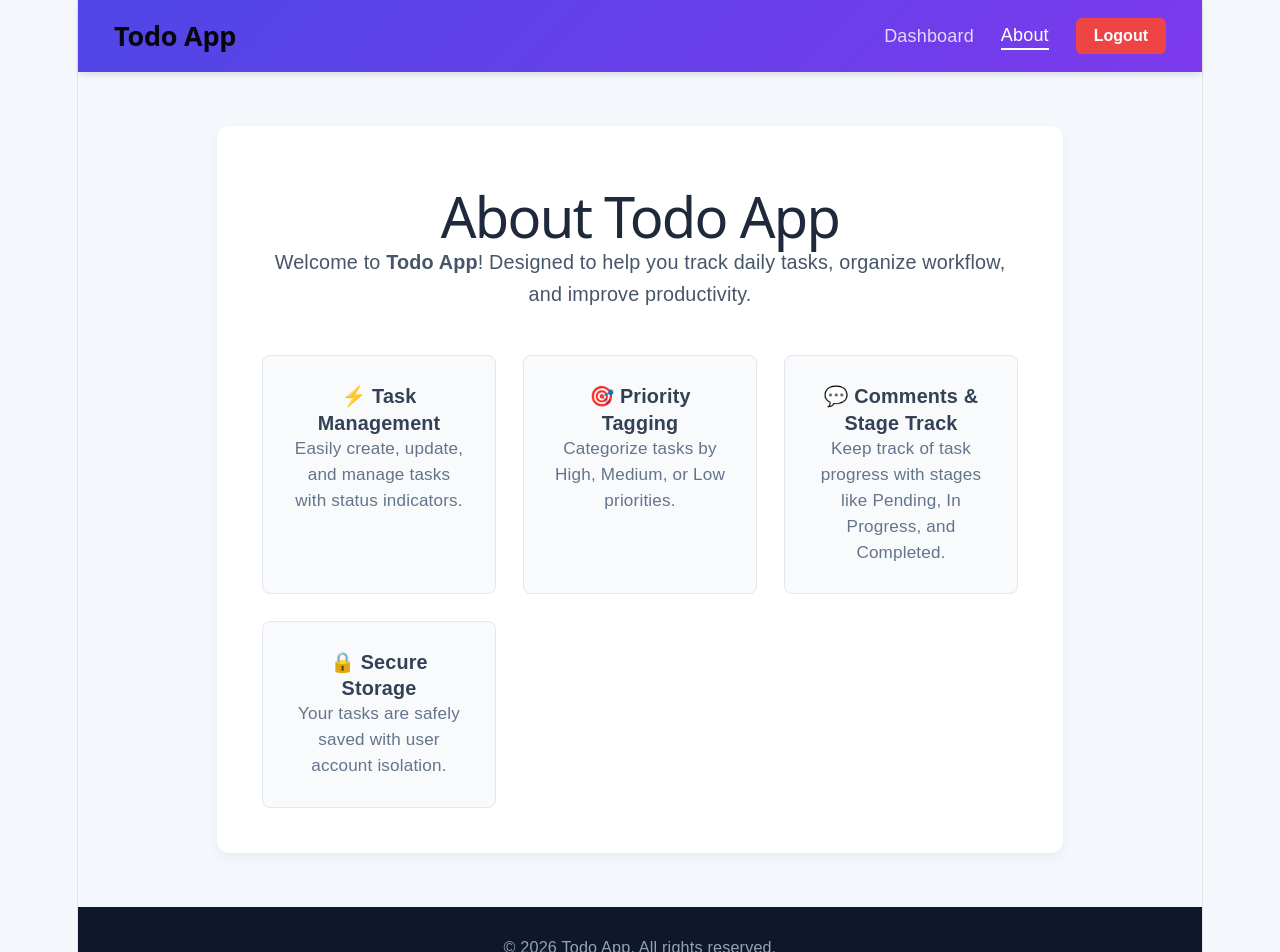
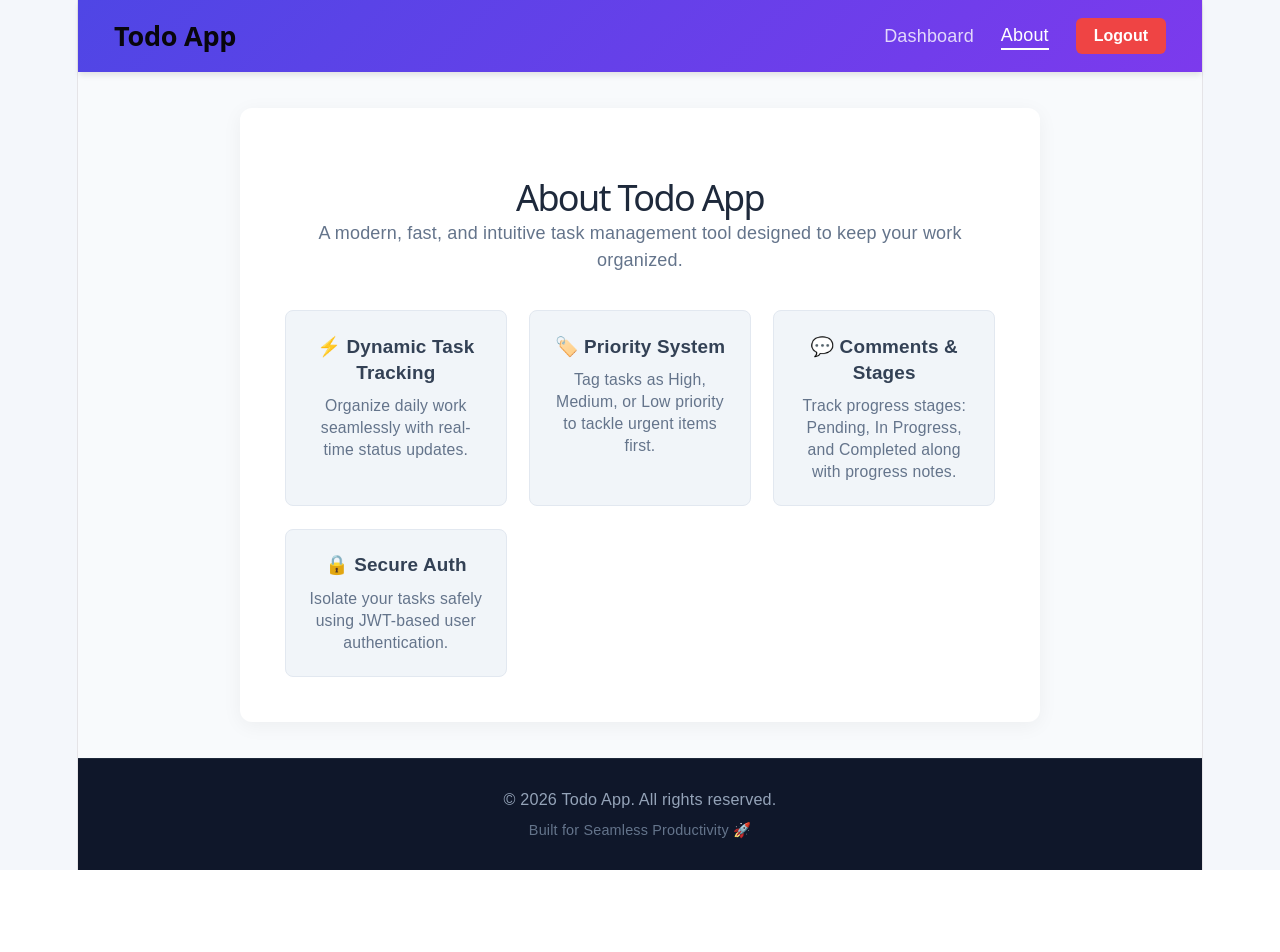
Before and after one commit to shuklapramudit/ToDo_List, a React (Vite) app in the folder frontend/: page /about in a window 1280 px wide. Shown: the top 952 px of the page. After the commit the page ends 870 px from the top, so only its background shows below. Built offline with nearby package versions, Linux system fonts and the light colour scheme; sample sign-in values are in the browser's storage.

Commit message:
Axios Added

```diff
--- a/frontend/src/components/Footer.jsx
+++ b/frontend/src/components/Footer.jsx
@@ -1,16 +1,14 @@
 import "../style/Footer.css";
 
 function Footer() {
-    return (
-        <footer className="footer">
-            <div className="footer-content">
-                <p>&copy; {new Date().getFullYear()} Todo App. All rights reserved.</p>
-                <div className="footer-links">
-                    <span>Built with React & Node.js</span>
-                </div>
-            </div>
-        </footer>
-    );
+  return (
+    <footer className="app-footer">
+      <div className="footer-container">
+        <p>&copy; {new Date().getFullYear()} Todo App. All rights reserved.</p>
+        <span className="footer-tagline">Built for Seamless Productivity 🚀</span>
+      </div>
+    </footer>
+  );
 }
 
 export default Footer;
--- a/frontend/src/components/Toast.jsx
+++ b/frontend/src/components/Toast.jsx
@@ -4,7 +4,6 @@ import "../style/Toast.css";
 function Toast({ message, type = "info", onClose, duration = 3000 }) {
   useEffect(() => {
     if (!message) return;
-
     const timer = setTimeout(() => {
       onClose();
     }, duration);
--- a/frontend/src/pages/About.jsx
+++ b/frontend/src/pages/About.jsx
@@ -4,31 +4,31 @@ import "../style/About.css";
 
 function About() {
   return (
-        <div className="page-layout">
+    <div className="page-wrapper">
       <Header />
-            <main className="about-container">
+      <main className="about-main">
         <div className="about-card">
           <h1>About Todo App</h1>
-                    <p className="about-description">
-                        Welcome to <strong>Todo App</strong>! Designed to help you track daily tasks, organize workflow, and improve productivity.
+          <p className="about-subtitle">
+            A modern, fast, and intuitive task management tool designed to keep your work organized.
           </p>
 
-                    <div className="features-grid">
-                        <div className="feature-item">
-                            <h3>⚡ Task Management</h3>
-                            <p>Easily create, update, and manage tasks with status indicators.</p>
+          <div className="feature-grid">
+            <div className="feature-card">
+              <h3>⚡ Dynamic Task Tracking</h3>
+              <p>Organize daily work seamlessly with real-time status updates.</p>
             </div>
-                        <div className="feature-item">
-                            <h3>🎯 Priority Tagging</h3>
-                            <p>Categorize tasks by High, Medium, or Low priorities.</p>
+            <div className="feature-card">
+              <h3>🏷️ Priority System</h3>
+              <p>Tag tasks as High, Medium, or Low priority to tackle urgent items first.</p>
             </div>
-                        <div className="feature-item">
-                            <h3>💬 Comments & Stage Track</h3>
-                            <p>Keep track of task progress with stages like Pending, In Progress, and Completed.</p>
+            <div className="feature-card">
+              <h3>💬 Comments & Stages</h3>
+              <p>Track progress stages: Pending, In Progress, and Completed along with progress notes.</p>
             </div>
-                        <div className="feature-item">
-                            <h3>🔒 Secure Storage</h3>
-                            <p>Your tasks are safely saved with user account isolation.</p>
+            <div className="feature-card">
+              <h3>🔒 Secure Auth</h3>
+              <p>Isolate your tasks safely using JWT-based user authentication.</p>
             </div>
           </div>
         </div>
--- a/frontend/src/style/About.css
+++ b/frontend/src/style/About.css
@@ -1,56 +1,62 @@
-.page-layout {
+.page-wrapper {
   display: flex;
   flex-direction: column;
   min-height: 100vh;
+  background-color: #f8fafc;
 }
 
-.about-container {
+.about-main {
   flex: 1;
-    padding: 3rem 1.5rem;
-    max-width: 900px;
-    margin: 0 auto;
+  display: flex;
+  justify-content: center;
+  align-items: center;
+  padding: 2rem 1rem;
 }
 
 .about-card {
   background: #ffffff;
+  max-width: 800px;
+  width: 100%;
   padding: 2.5rem;
   border-radius: 12px;
-    box-shadow: 0 4px 12px rgba(0, 0, 0, 0.05);
+  box-shadow: 0 4px 20px rgba(0, 0, 0, 0.05);
 }
 
 .about-card h1 {
   color: #1e293b;
-    margin-bottom: 1rem;
+  font-size: 2rem;
+  margin-bottom: 0.5rem;
 }
 
-.about-description {
-    color: #475569;
-    font-size: 1.1rem;
-    line-height: 1.6;
-    margin-bottom: 2.5rem;
+.about-subtitle {
+  color: #64748b;
+  font-size: 1rem;
+  line-height: 1.5;
+  margin-bottom: 2rem;
 }
 
-.features-grid {
+.feature-grid {
   display: grid;
   grid-template-columns: repeat(auto-fit, minmax(220px, 1fr));
-    gap: 1.5rem;
+  gap: 1.25rem;
 }
 
-.feature-item {
-    background: #f8fafc;
-    padding: 1.5rem;
+.feature-card {
+  background-color: #f1f5f9;
+  padding: 1.25rem;
   border-radius: 8px;
   border: 1px solid #e2e8f0;
 }
 
-.feature-item h3 {
-    margin-top: 0;
+.feature-card h3 {
+  margin: 0 0 0.5rem 0;
+  font-size: 1.05rem;
   color: #334155;
-    font-size: 1.1rem;
 }
 
-.feature-item p {
+.feature-card p {
+  margin: 0;
+  font-size: 0.875rem;
   color: #64748b;
-    font-size: 0.95rem;
-    margin-bottom: 0;
+  line-height: 1.4;
 }
--- a/frontend/src/style/Footer.css
+++ b/frontend/src/style/Footer.css
@@ -1,24 +1,25 @@
-.footer {
+.app-footer {
   background-color: #0f172a;
   color: #94a3b8;
   padding: 1.5rem;
   text-align: center;
   margin-top: auto;
+  border-top: 1px solid #1e293b;
 }
 
-.footer-content {
+.footer-container {
   display: flex;
   flex-direction: column;
   align-items: center;
-    gap: 0.5rem;
+  gap: 0.25rem;
 }
 
-.footer p {
+.footer-container p {
   margin: 0;
   font-size: 0.9rem;
 }
 
-.footer-links span {
-    font-size: 0.85rem;
+.footer-tagline {
+  font-size: 0.8rem;
   color: #64748b;
 }
```
Also changed, not shown: frontend/src/style/Toast.css (+6 -6 lines), frontend/vercel.json. Lines whose indentation alone changed are shown as unchanged.
